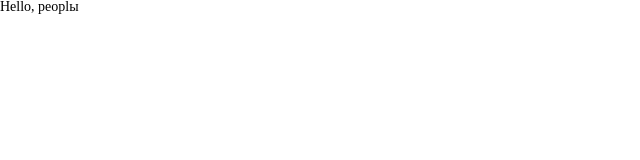
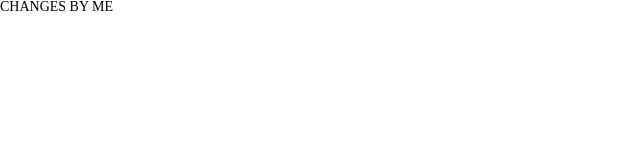
Before and after one commit to Buff2out/lab2frontend, a plain HTML site: page index.html in a window 1280 px wide. Shown: the full height of the page, 0-640 px from the left. Drawn offline with Linux system fonts and the light colour scheme.

Commit message:
Testchanges1

```diff
--- a/index.html
+++ b/index.html
@@ -9,7 +9,7 @@
     </head>
     <body>
         <div class="wrapper">
-            <h1>Hello, peoplы</h1>
+            <h1>CHANGES BY ME</h1>
 
         </div>
     </body>
```
